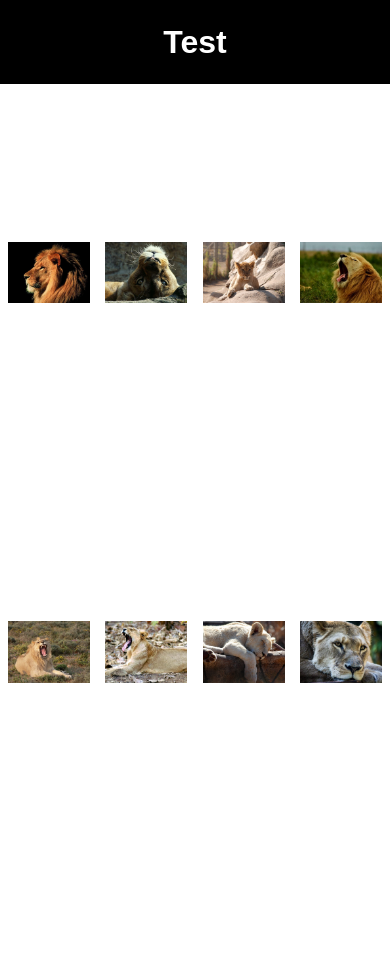
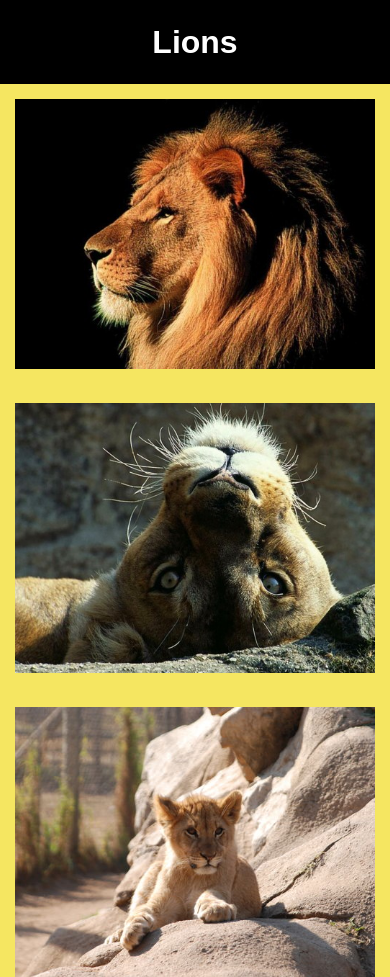
Before and after one commit to WojciechDanowski/Responsive-Gallery, a plain HTML site: page index.html in a window 390 px wide. Shown: the top 977 px of the page. Before the commit the page ends 844 px from the top, so only its background shows below. Drawn offline with Linux system fonts and the light colour scheme.

Commit message:
Added mediaqueries for gallery to look pleasantly on most devices

```diff
--- a/index.html
+++ b/index.html
@@ -9,7 +9,7 @@
 </head>
 
 <body>
-    <h1>Test</h1>
+    <h1>Lions</h1>
     <section>
         <div><img src="image1.jpg" alt=""></div>
         <div><img src="image2.jpg" alt=""></div>
--- a/style.css
+++ b/style.css
@@ -8,15 +8,20 @@ body {
     display: flex;
     flex-direction: column;
     min-height: 100vh;
+    background-color: rgb(245, 230, 97);
+
 }
 
 h1 {
+
     flex-basis: 10vh;
     text-align: center;
     line-height: 10vh;
     background-color: black;
     color: white;
     font-family: sans-serif;
+
+
 }
 
 section {
@@ -34,3 +39,40 @@ section>div {
 section div img {
     width: 100%;
 }
+
+img {
+    cursor: pointer;
+}
+
+@media (max-width: 1200px) {
+    section>div {
+        flex-basis: 50%;
+        padding: 50px;
+    }
+
+
+}
+
+@media (max-width: 1024px) {
+    section>div {
+        padding: 30px;
+    }
+
+
+}
+
+@media (max-width: 640px) {
+    section>div {
+        padding: 15px;
+    }
+
+
+}
+
+@media (max-width: 460px) {
+    section>div {
+        flex-basis: 100%;
+    }
+
+
+}
```
